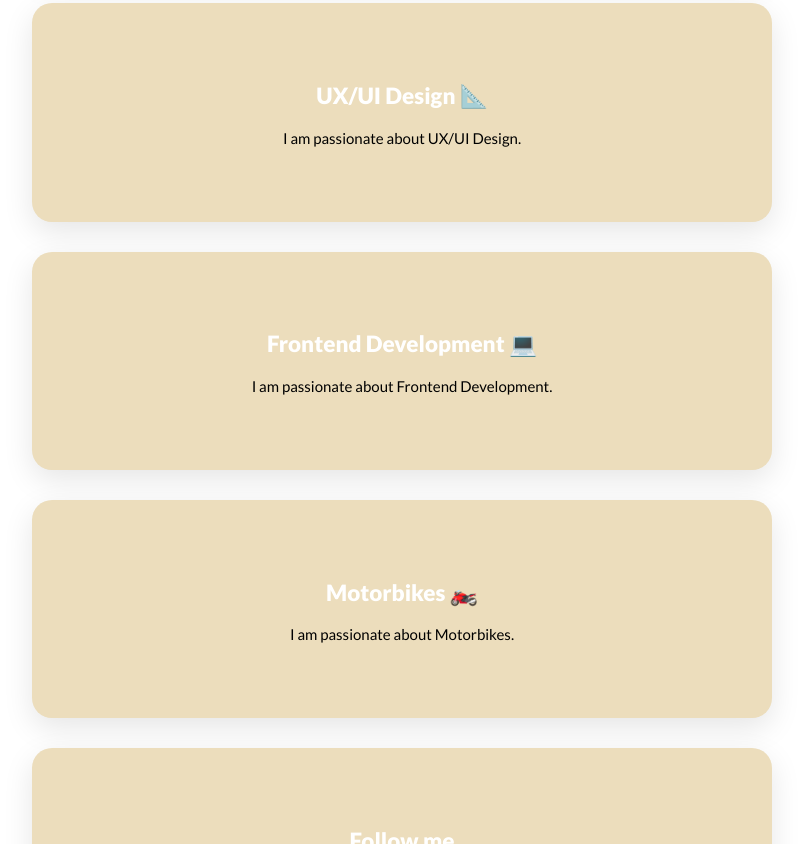
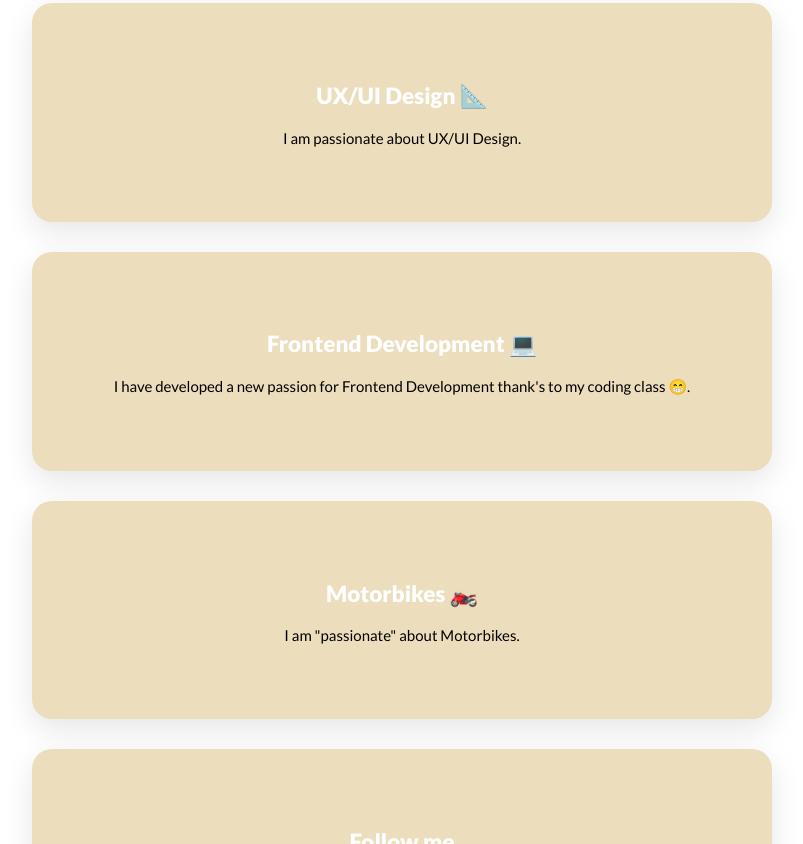
Before and after one commit to williams-ehode/my-profile, a plain HTML site: page index.html in a window 1280 px wide. Shown: the part 518-1362 px from the top of the page, without its empty margins (238-1041 px from the left). Drawn offline with Linux system fonts and the light colour scheme.

Commit message:
Update index.html

```diff
--- a/index.html
+++ b/index.html
@@ -31,13 +31,13 @@
             <div class="card-white">
                 <h2>Frontend Development 💻</h2>
                 <p>
-                    I am passionate about Frontend Development.
+                    I have developed a new passion for Frontend Development thank's to my coding class 😁.
                 </p>
             </div>
             <div class="card-white">
                 <h2>Motorbikes 🏍️</h2>
                 <p>
-                    I am passionate about Motorbikes.
+                    I am "passionate" about Motorbikes.
                 </p>
             </div>
             <div class="card-white">
@@ -47,7 +47,7 @@
                         <a href="#"><i class="fa-brands fa-square-facebook"></i></a>
                     </li>
                     <li>
-                        <a href="#"><i class="fa-brands fa-square-twitter"></i></a>
+                        <a href="https://x.com/EhodeW"><i class="fa-brands fa-square-twitter"></i></a>
                     </li>
                     <li>
                         <a href="#"><i class="fa-brands fa-square-instagram"></i></a>
```
